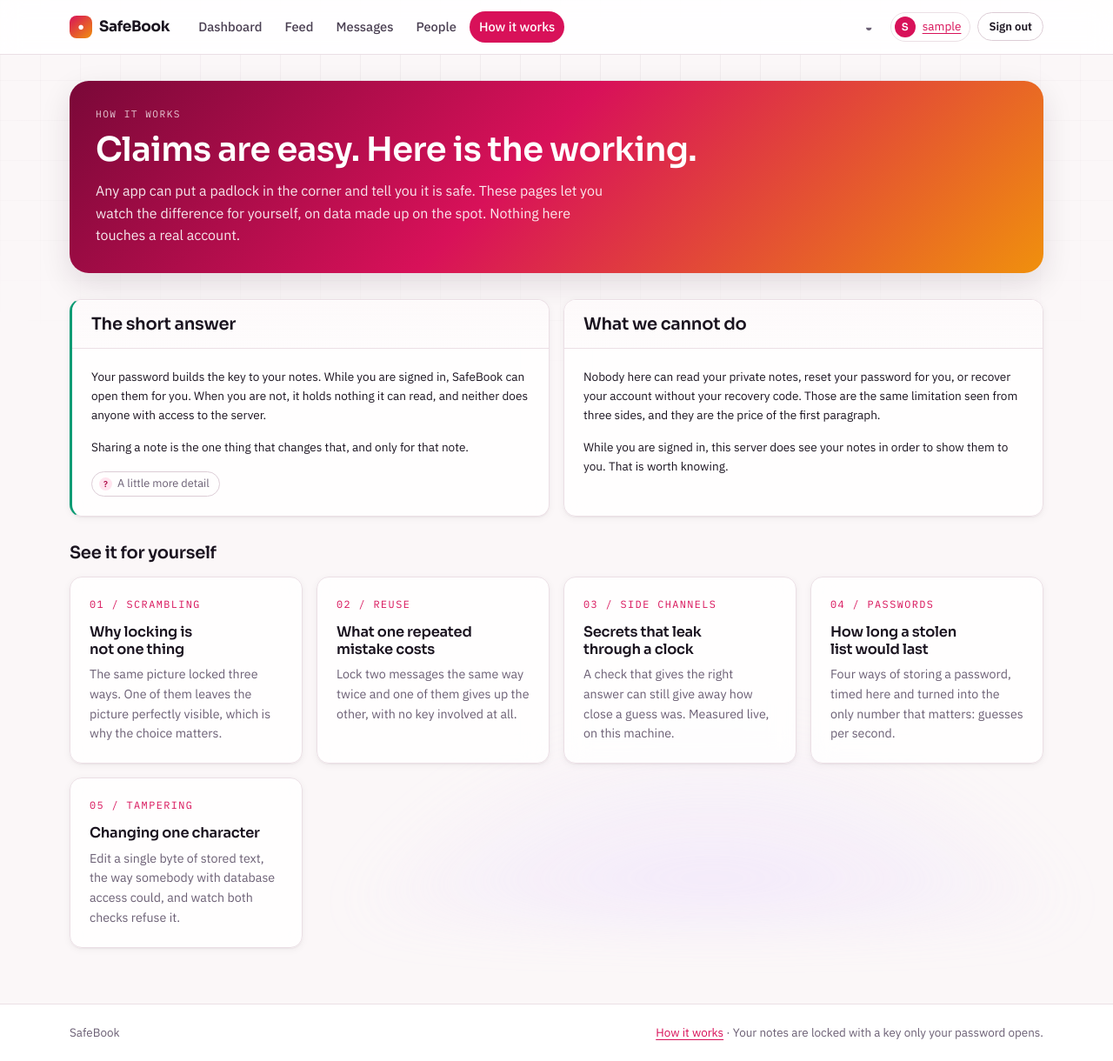
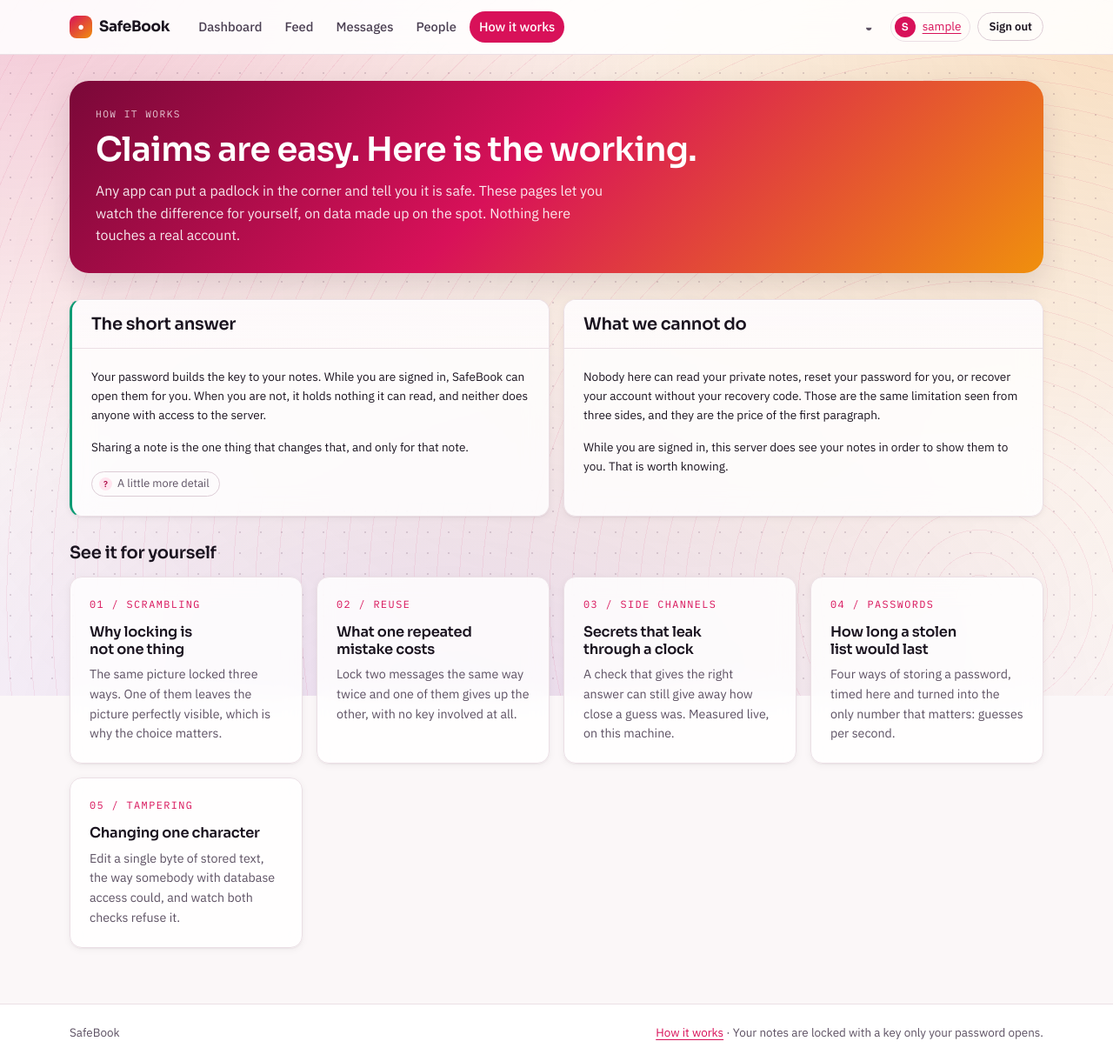
Before and after one commit to FaiazPronoy/SafeBook, a Django app: page /lab/ in a window 1280 px wide. Shown: the whole page at 87% size. Run offline with Django 5.2, Linux system fonts and the light colour scheme; the visitor is signed in with stand-in values (Sample User, id 1); parts of the project's set-up code (start-up, migrations or seed data) failed here and were passed over.

Commit message:
Fix background

```diff
--- a/secureapp/static/style.css
+++ b/secureapp/static/style.css
@@ -47,7 +47,7 @@
   --panel-2: #fdf9fa;
   --ink: #1b1420;
   --ink-2: #4a3f52;
-  --muted: #6b5f74;
+  --muted: #5d5163;
   --line: #ebdfe5;
   --line-strong: #dcccd5;
 
@@ -55,13 +55,12 @@
   --shadow-2: 0 12px 34px rgba(45, 20, 40, .12);
   --ring: 0 0 0 3px rgba(216, 17, 89, .22);
 
-  --bloom-1: #ffc9dd;
-  --bloom-2: #ffe0b0;
-  --bloom-3: #e7d6ff;
-  --bloom-blur: 30px;
-  --bloom-opacity: .62;
-  --grid-line: rgba(94, 60, 88, .07);
-  --grid-opacity: 1;
+  --bloom-1: rgba(216, 17, 89, .20);
+  --bloom-2: rgba(240, 144, 13, .19);
+  --bloom-3: rgba(126, 61, 214, .15);
+  --bloom-4: rgba(240, 144, 13, .11);
+  --dot: rgba(88, 52, 82, .17);
+  --ring-line: rgba(216, 17, 89, .07);
   --card-bg: rgba(255, 255, 255, .82);
   --card-edge: rgba(255, 255, 255, .9);
 
@@ -102,13 +101,12 @@
   --shadow-2: 0 16px 40px rgba(0, 0, 0, .5);
   --ring: 0 0 0 3px rgba(255, 77, 141, .3);
 
-  --bloom-1: #8f1140;
-  --bloom-2: #7a4a06;
-  --bloom-3: #3b2a6d;
-  --bloom-blur: 46px;
-  --bloom-opacity: .5;
-  --grid-line: rgba(198, 168, 214, .055);
-  --grid-opacity: 1;
+  --bloom-1: rgba(255, 60, 130, .17);
+  --bloom-2: rgba(255, 170, 32, .12);
+  --bloom-3: rgba(126, 84, 255, .18);
+  --bloom-4: rgba(255, 90, 150, .10);
+  --dot: rgba(214, 186, 228, .13);
+  --ring-line: rgba(255, 122, 168, .07);
   --card-bg: rgba(30, 24, 38, .78);
   --card-edge: rgba(255, 255, 255, .06);
 
@@ -129,21 +127,24 @@
   -webkit-font-smoothing: antialiased;
 }
 
-/* The page sits on three layers: a base colour, a bloom of colour drifting
-   across the top of it, and a fine grid over both. The grid is what stops a
-   large empty area from reading as a blank wall. */
+/* The page sits on three layers: a base colour, blooms of colour anchored to
+   the corners, and a dot field over both. The dots are what stop a large
+   empty area reading as a blank wall, so they are drawn at a strength you
+   can actually see rather than a strength that only shows up in a
+   colour picker. */
 body::before {
   content: "";
   position: fixed;
-  inset: -20vmax;
+  inset: 0;
   z-index: -2;
   pointer-events: none;
   background:
-    radial-gradient(38rem 30rem at 8% -6%, var(--bloom-1), transparent 60%),
-    radial-gradient(34rem 26rem at 92% 2%, var(--bloom-2), transparent 58%),
-    radial-gradient(46rem 34rem at 60% 108%, var(--bloom-3), transparent 62%);
-  filter: blur(var(--bloom-blur));
-  opacity: var(--bloom-opacity);
+    radial-gradient(64rem 48rem at 2% -4%, var(--bloom-1), transparent 72%),
+    radial-gradient(58rem 44rem at 100% 6%, var(--bloom-2), transparent 70%),
+    radial-gradient(70rem 52rem at 40% 108%, var(--bloom-3), transparent 74%),
+    /* one broad wash so the middle of the page is not left flat between the
+       corners, which is where most of the reading happens */
+    radial-gradient(80rem 60rem at 62% 44%, var(--bloom-4), transparent 76%);
 }
 
 body::after {
@@ -153,14 +154,13 @@
   z-index: -1;
   pointer-events: none;
   background-image:
-    linear-gradient(var(--grid-line) 1px, transparent 1px),
-    linear-gradient(90deg, var(--grid-line) 1px, transparent 1px);
-  background-size: 46px 46px;
-  /* fades out towards the middle of the page so the grid frames the content
-     rather than sitting behind the reading area */
-  -webkit-mask-image: radial-gradient(120% 80% at 50% 0%, #000 0%, transparent 72%);
-  mask-image: radial-gradient(120% 80% at 50% 0%, #000 0%, transparent 72%);
-  opacity: var(--grid-opacity);
+    /* the ring motif, bottom right, like the face of something that locks */
+    repeating-radial-gradient(circle at 88% 86%,
+      var(--ring-line) 0 1px, transparent 1px 26px),
+    /* and a dot field across the whole page */
+    radial-gradient(circle at center, var(--dot) 1.4px, transparent 1.5px);
+  background-size: 100% 100%, 24px 24px;
+  background-repeat: no-repeat, repeat;
 }
 
 h1, h2, h3 {
```
